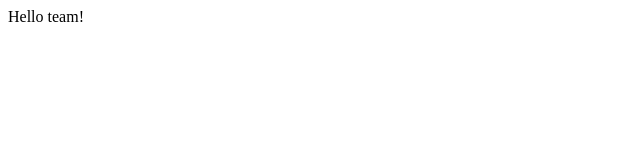
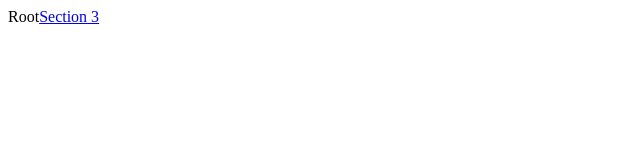
Before and after one commit to Cayuga007/lucid-lives, a React (Vite) app: page / in a window 1280 px wide. Shown: the top 160 px of the page, without its empty margins (0-640 px from the left). Built offline with nearby package versions, Linux system fonts and the light colour scheme.

Commit message:
page routing

```diff
--- a/package.json
+++ b/package.json
@@ -11,7 +11,9 @@
   },
   "dependencies": {
     "react": "^19.0.0",
-    "react-dom": "^19.0.0"
+    "react-dom": "^19.0.0",
+    "react-router": "^7.3.0",
+    "react-router-dom": "^7.3.0"
   },
   "devDependencies": {
     "@eslint/js": "^9.21.0",
--- a/src/App.jsx
+++ b/src/App.jsx
@@ -1,7 +1,16 @@
+import { Root } from './Root'
+import { Section3 } from './Section3'
+import { BrowserRouter, Routes, Route } from 'react-router-dom'
+
 export default function App() {
   return (
     <>
-      <label>Hello team!</label>
+      <BrowserRouter>
+        <Routes>
+          <Route index element={<Root />} />
+          <Route path="/Section3" element={<Section3 />} />
+        </Routes>
+      </BrowserRouter>
     </>
   )
 }
--- /dev/null
+++ b/src/Root.jsx
@@ -0,0 +1,10 @@
+import { Link } from 'react-router-dom'
+
+export function Root() {
+    return (
+        <>
+            <label>Root</label>
+            <Link to="/Section3">Section 3</Link>
+        </>
+    )
+}
--- /dev/null
+++ b/src/Section3.jsx
@@ -0,0 +1,7 @@
+export function Section3() {
+    return (
+        <>
+            <label>Section 3</label>
+        </>
+    )
+}
```
Also changed, not shown: 1 other file (tests, documents, lock files or other folders).
